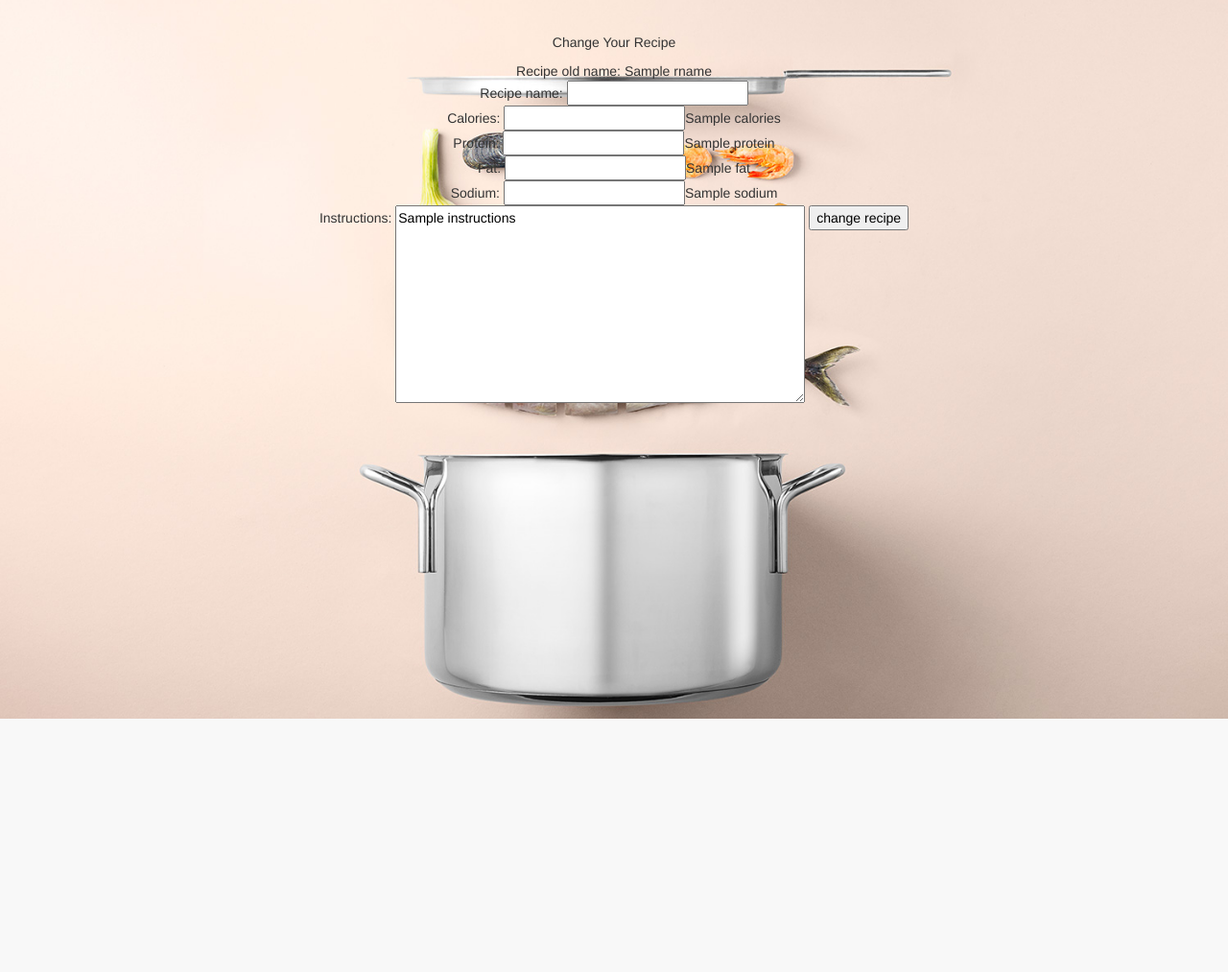
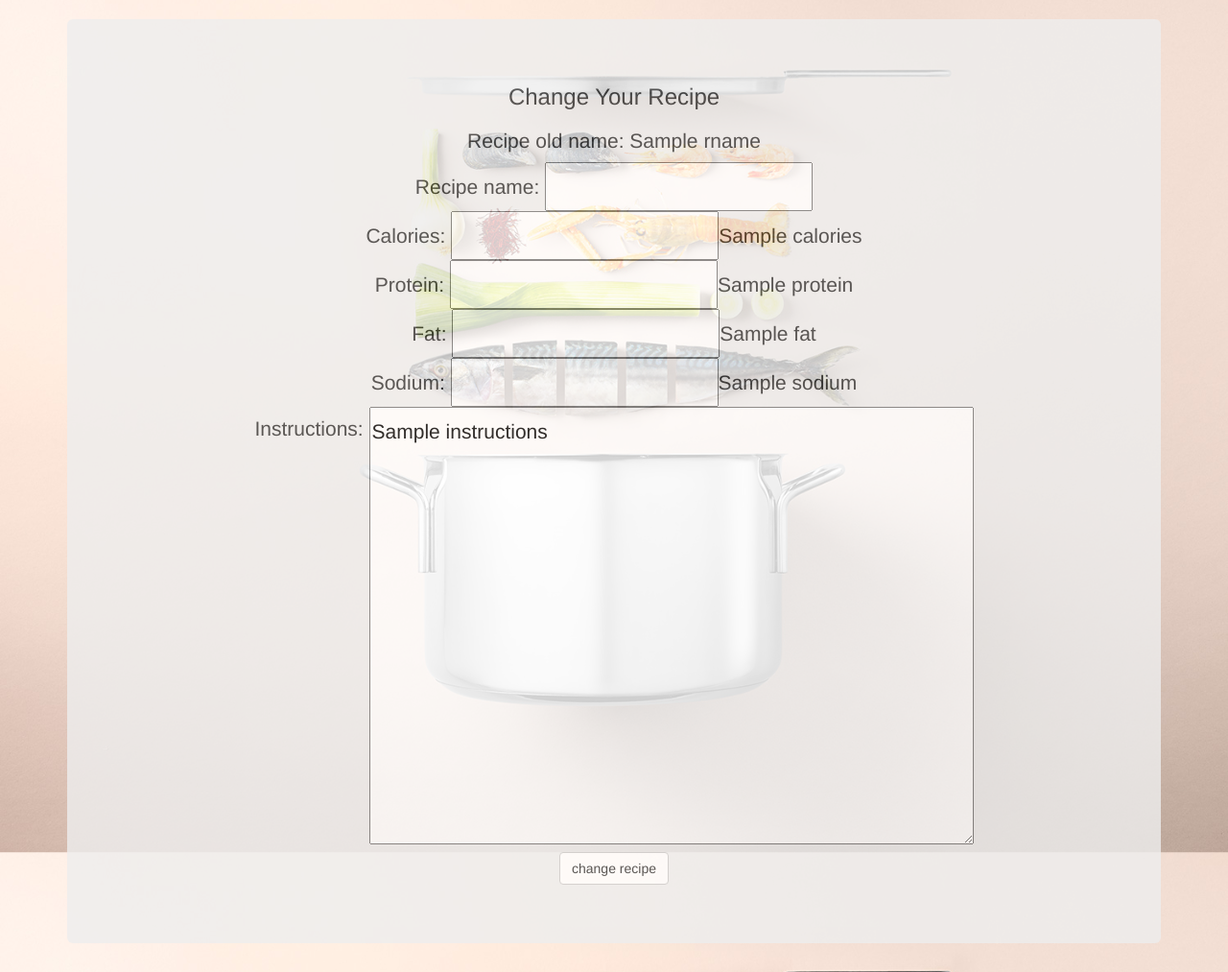
Before and after one commit to ruiqili2/MacroMaster, a Django app: template templates/change_recipe.html in a window 1280 px wide. Shown: the part 51-1064 px from the top of the page at 96% size. Before the commit the page ends 800 px from the top, so only its background shows below. Run offline with Django 3.2, Linux system fonts and the light colour scheme; the template is opened without the code that fills it: most values are stand-ins (such as "Sample title", 1, 10 or a date in 2020); data that the repository does not hold is empty; some libraries are stand-ins or nearby versions.

Commit message:
style fixes

```diff
--- a/templates/change_recipe.html
+++ b/templates/change_recipe.html
@@ -1,12 +1,12 @@
 {% extends "base.html" %}
 {% block content %}
-	<p style="margin-top: 1em">
+<div class="jumbotron">
+	<h3>
 		Change Your Recipe
-	</p>
+	</h3>
 	{% if form.errors %}
 		<p class="text-warning">Please fill the required area</p>
 	{% endif %}
-
 	<p>
 		<form  method="POST" action="../../accounts/change_my_recipe">
 			{% csrf_token %}
@@ -20,10 +20,11 @@
 
 			Instructions:
 			<textarea name="message" required="required" rows="10" cols="50">{{instructions}}</textarea>
+			<br>
 
-
-		<input name="type" type="submit" value="change recipe">
+			<input class="btn btn-default" name="type" type="submit" value="change recipe">
 		</form>
 	</p>
+</div>
 
 {% endblock content %}
--- a/templates/show_result.html
+++ b/templates/show_result.html
@@ -91,7 +91,7 @@
             <p>
                 <form method='POST' action='../../accounts/change_page'>
                     {% csrf_token %}
-                    <input name='botton' type='submit', value='change'>
+                    <input class="btn btn-default" name='botton' type='submit', value='change'>
                     <input name = 'recipeName2' type = "hidden" value = {{name}}>
                     <input name='recipeID' type='hidden'value={{recipeID}}>
                 </form>
@@ -100,7 +100,7 @@
                 <form method='POST' action='../../accounts/delete'>
                     {% csrf_token %}
                     <input name='recipeID' type='hidden'value={{recipeID}}>
-                    <input name='botton' type='submit' value='delete'>
+                    <input class="btn btn-default" name='botton' type='submit' value='delete'>
                     <input name='recipeName2' type="hidden" value = {{name}}>
                 </form>
             </p>
```
Also changed, not shown: templates/user_recipes.html (+2 -7 lines). Lines whose indentation alone changed are shown as unchanged.
